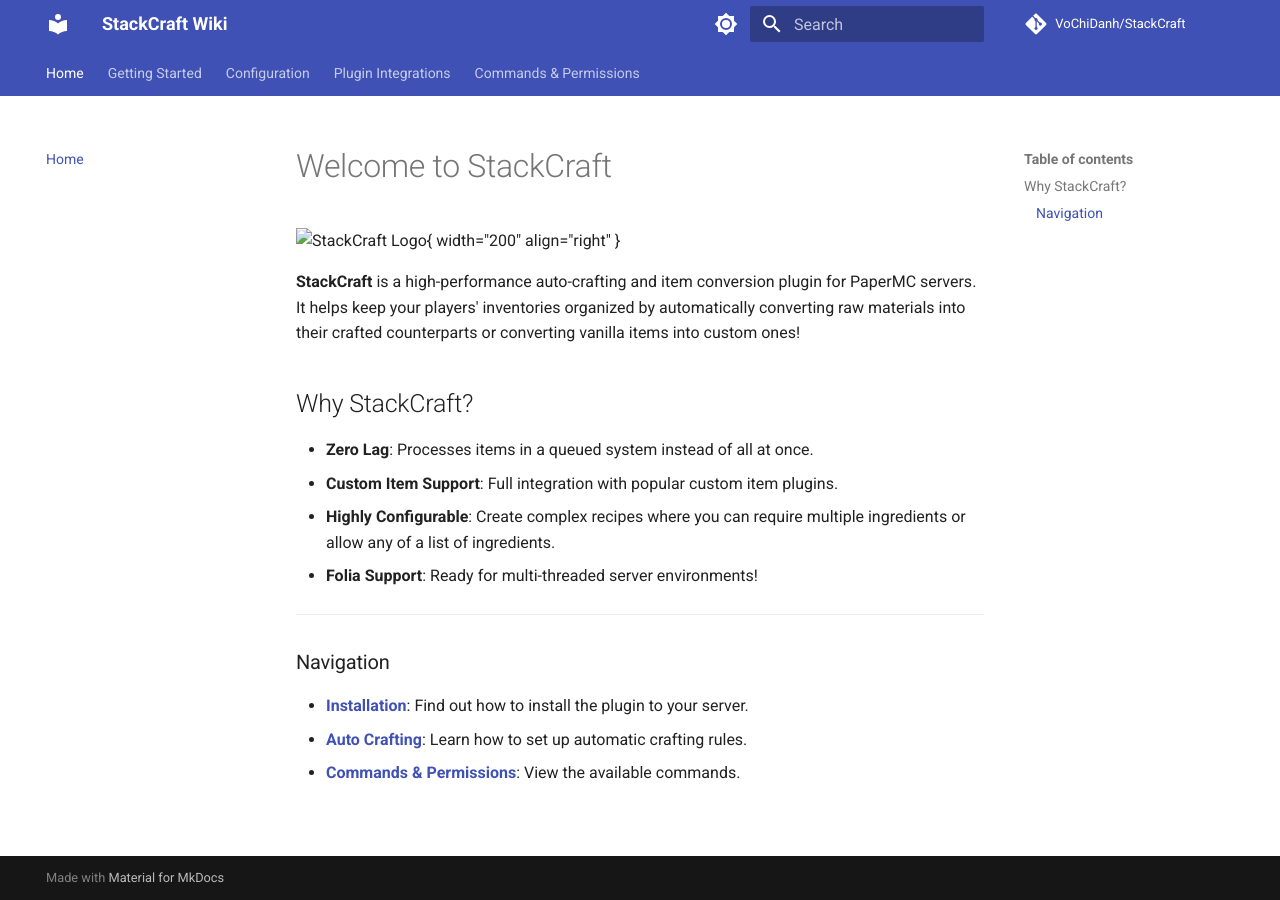
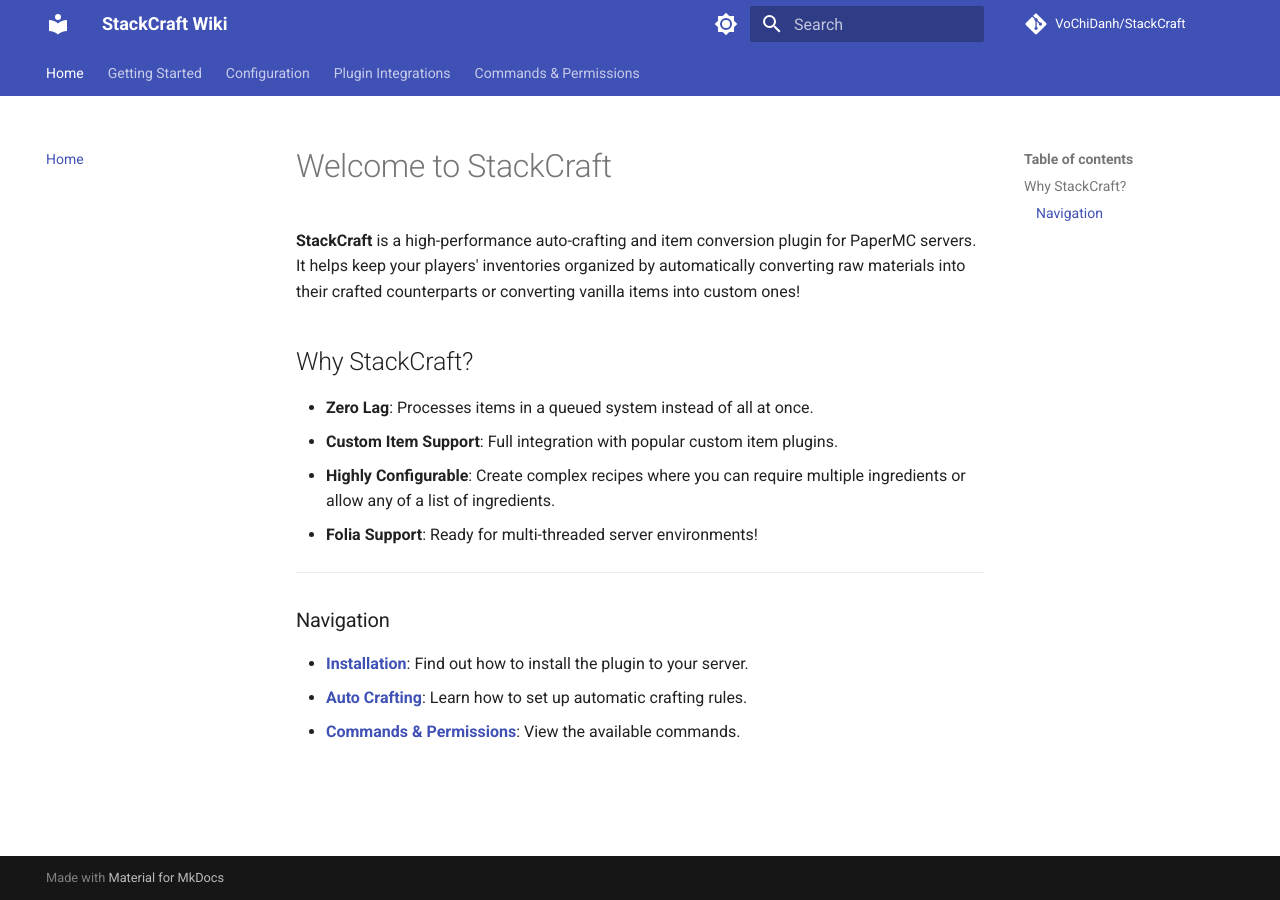
Before and after one commit to SinceRPG/StackCraft, an MkDocs documentation site: the page built from docs/index.md, in a window 1280 px wide. Built offline with MkDocs 1.6.1 and Material for MkDocs 9.7.7, drawn with Linux system fonts in a browser that asks for light colours; comment, search, counter and statistics services are not loaded.

Commit message:
docs: remove broken logo from index.md
MkDocs could not render the logo properly because it was outside the docs directory and missing attr_list extension.

```diff
--- a/docs/index.md
+++ b/docs/index.md
@@ -1,6 +1,4 @@
 # Welcome to StackCraft
-
-![StackCraft Logo](../pickaxe.png){ width="200" align="right" }
 
 **StackCraft** is a high-performance auto-crafting and item conversion plugin for PaperMC servers. It helps keep your players' inventories organized by automatically converting raw materials into their crafted counterparts or converting vanilla items into custom ones!
 
```
